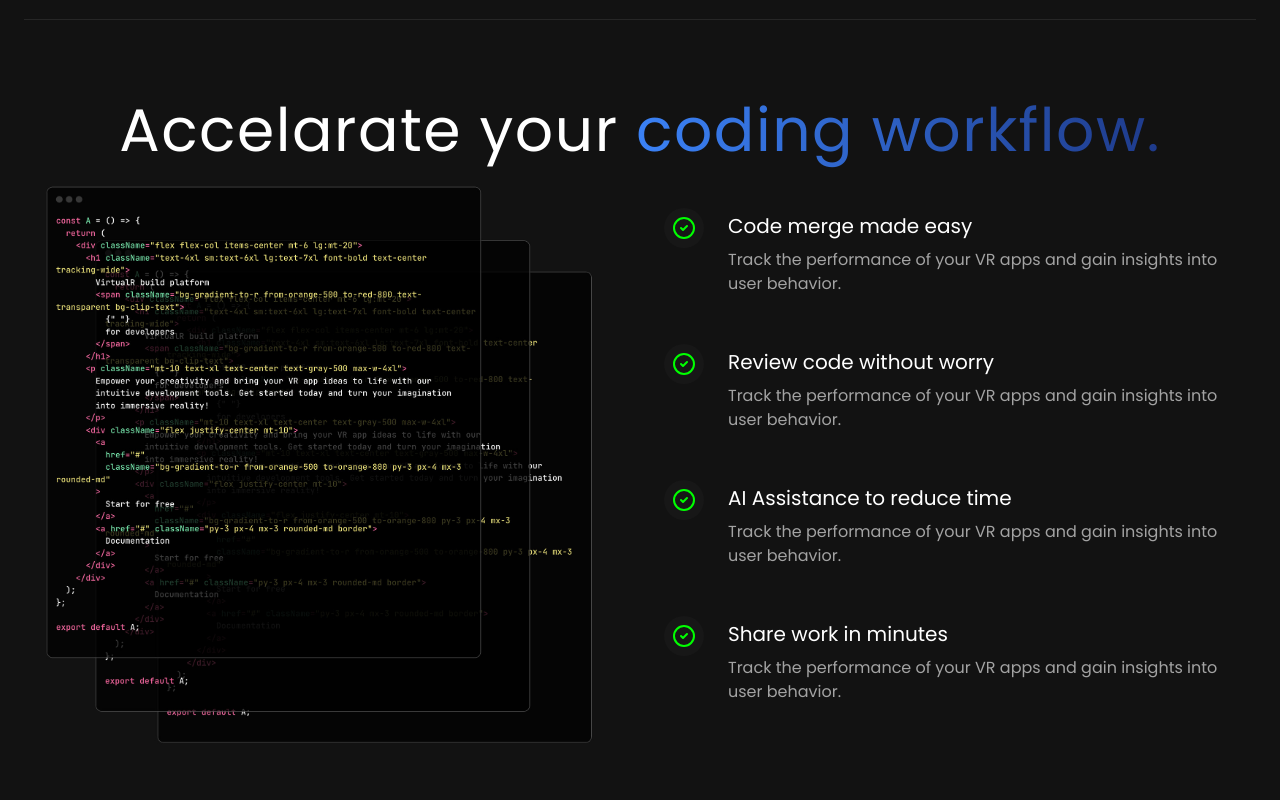
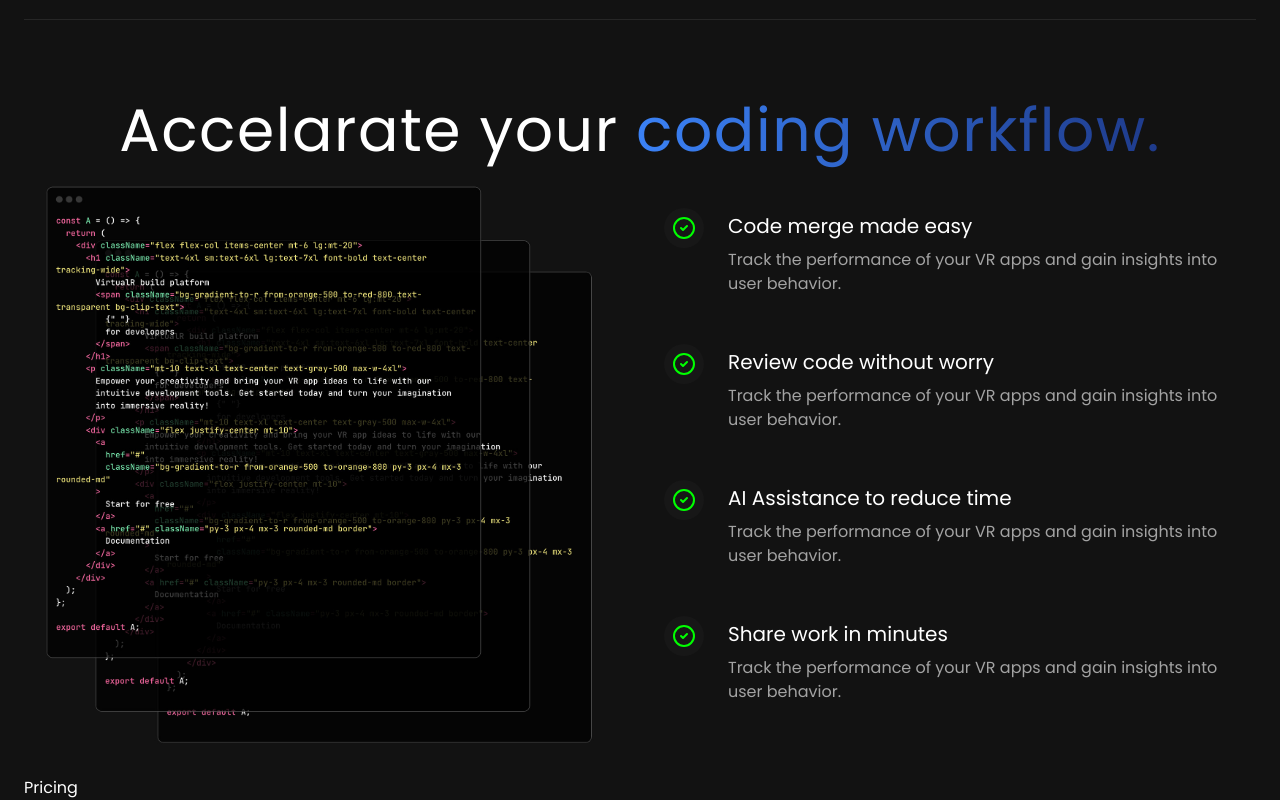
Before and after one commit to sushantsharma108/VR-Website, a React (Vite) app: page / in a window 1280 px wide. Shown: the part 1755-2555 px from the top of the page. Before the commit the page ends 2531 px from the top, so only its background shows below. Built offline with nearby package versions, Linux system fonts and the light colour scheme.

Commit message:
pricing.jsx included in app.jsx

```diff
--- a/src/App.jsx
+++ b/src/App.jsx
@@ -2,6 +2,7 @@
 import Hero from './components/Hero'
 import Features from './components/Features'
 import Workflow from './components/Workflow'
+import Pricing from './components/Pricing'
 
 function App() {
 
@@ -11,7 +12,8 @@
       <div className="max-w-7xl mx-auto pt-20 px-6">
         <Hero />
         <Features />
-        <Workflow/>
+        <Workflow />
+        <Pricing />
       </div>
     </>
   )
```
